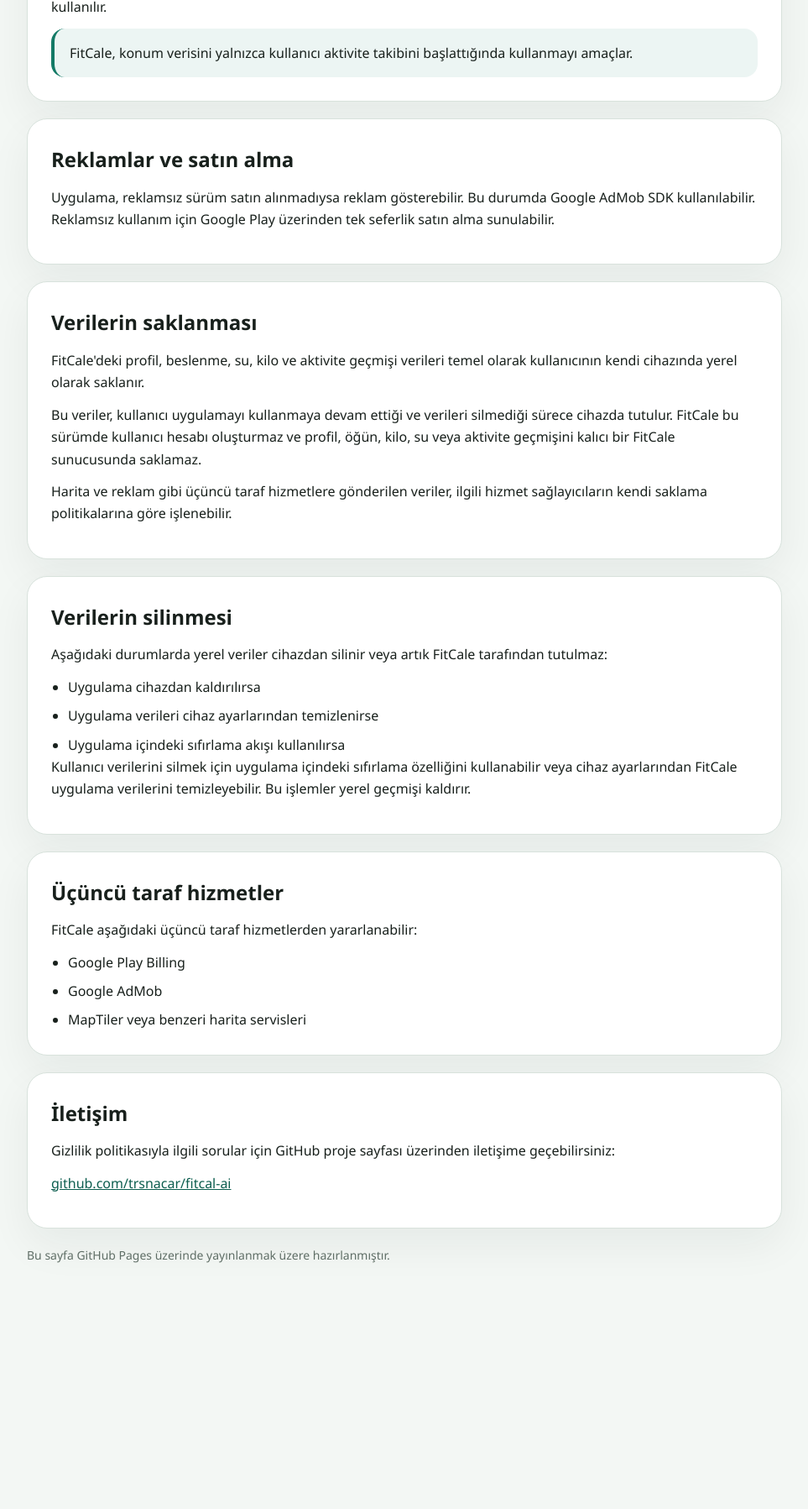
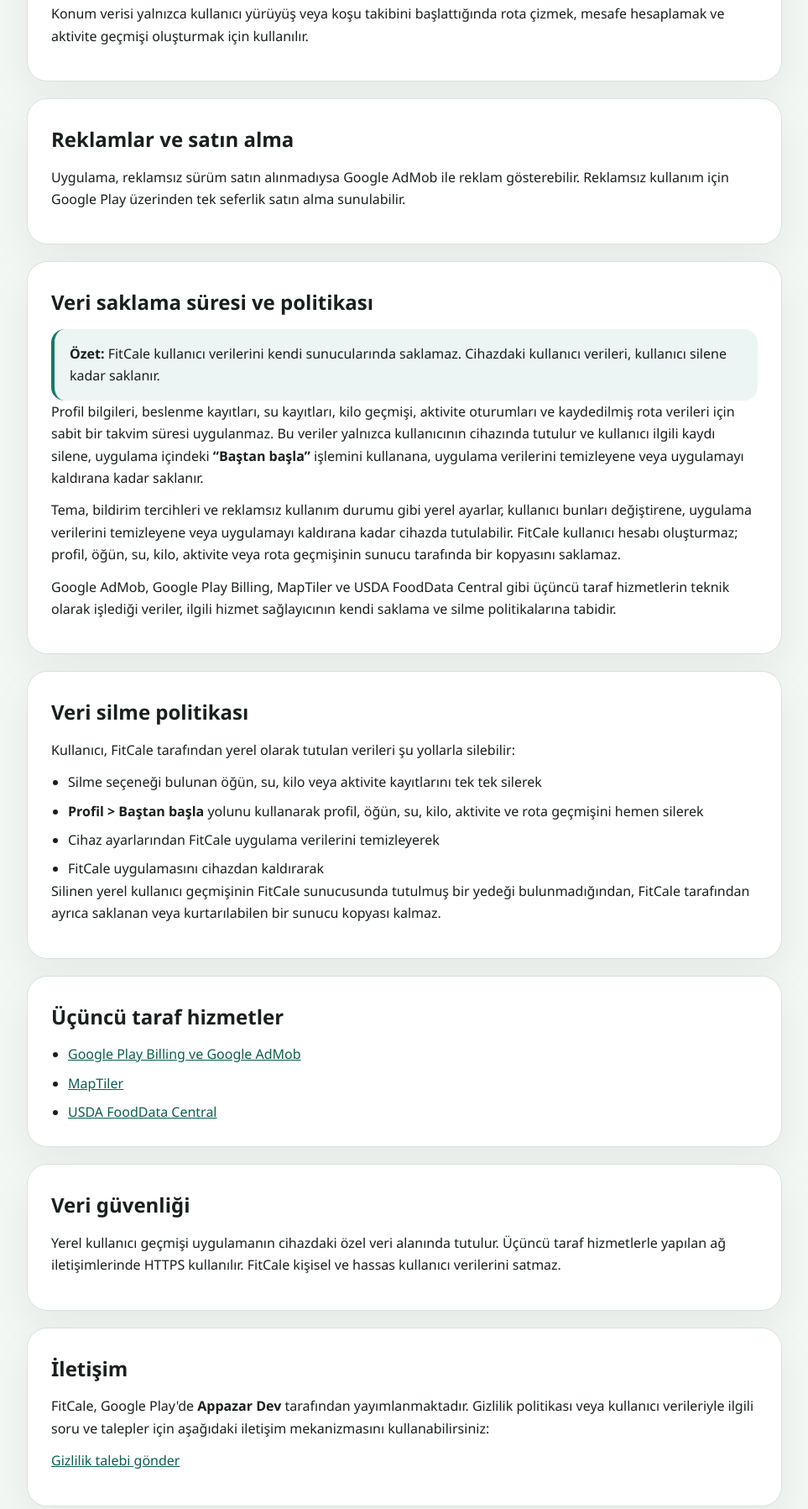
Before and after one commit to trsnacar/fitcale-privacy, a plain HTML site: page privacy-policy.html in a window 1280 px wide. Shown: the part 808-2605 px from the top of the page at 84% size, without its empty margins (158-1121 px from the left). Before the commit the page ends 2378 px from the top, so only its background shows below. Drawn offline with Linux system fonts and the light colour scheme.

Commit message:
Make data retention and deletion policy explicit

```diff
--- a/privacy-policy.html
+++ b/privacy-policy.html
@@ -20,128 +20,36 @@
         --brand-strong: #0d5e4f;
       }
 
-      * {
-        box-sizing: border-box;
-      }
+      * { box-sizing: border-box; }
 
       body {
         margin: 0;
         font-family: "Segoe UI", Arial, sans-serif;
-        background:
-          radial-gradient(circle at top, rgba(20, 122, 102, 0.08), transparent 32rem),
-          var(--bg);
+        background: radial-gradient(circle at top, rgba(20, 122, 102, 0.08), transparent 32rem), var(--bg);
         color: var(--text);
         line-height: 1.65;
       }
 
-      .wrap {
-        width: min(900px, calc(100% - 32px));
-        margin: 0 auto;
-        padding: 48px 0 64px;
-      }
-
-      .hero,
-      .card {
-        background: var(--surface);
-        border: 1px solid var(--line);
-        border-radius: 24px;
-        box-shadow: 0 20px 50px rgba(24, 32, 28, 0.06);
-      }
-
-      .hero {
-        padding: 32px;
-        margin-bottom: 20px;
-      }
-
-      .badge {
-        display: inline-block;
-        padding: 8px 14px;
-        border-radius: 999px;
-        background: rgba(20, 122, 102, 0.12);
-        color: var(--brand-strong);
-        font-size: 14px;
-        font-weight: 700;
-        letter-spacing: 0.02em;
-      }
-
-      h1 {
-        margin: 18px 0 8px;
-        font-size: clamp(32px, 6vw, 48px);
-        line-height: 1.1;
-      }
-
-      .subtitle {
-        margin: 0;
-        max-width: 680px;
-        color: var(--muted);
-        font-size: 18px;
-      }
-
-      .meta {
-        margin-top: 18px;
-        color: var(--muted);
-        font-size: 14px;
-      }
-
-      .grid {
-        display: grid;
-        gap: 20px;
-      }
-
-      .card {
-        padding: 28px;
-      }
-
-      h2 {
-        margin: 0 0 12px;
-        font-size: 24px;
-      }
-
-      p {
-        margin: 0 0 12px;
-      }
-
-      ul {
-        margin: 0;
-        padding-left: 20px;
-      }
-
-      li + li {
-        margin-top: 8px;
-      }
-
-      .note {
-        padding: 16px 18px;
-        border-left: 4px solid var(--brand);
-        background: rgba(20, 122, 102, 0.08);
-        border-radius: 16px;
-      }
-
-      a {
-        color: var(--brand-strong);
-      }
-
-      footer {
-        margin-top: 20px;
-        color: var(--muted);
-        font-size: 14px;
-      }
+      .wrap { width: min(900px, calc(100% - 32px)); margin: 0 auto; padding: 48px 0 64px; }
+      .hero, .card { background: var(--surface); border: 1px solid var(--line); border-radius: 24px; box-shadow: 0 20px 50px rgba(24, 32, 28, 0.06); }
+      .hero { padding: 32px; margin-bottom: 20px; }
+      .badge { display: inline-block; padding: 8px 14px; border-radius: 999px; background: rgba(20, 122, 102, 0.12); color: var(--brand-strong); font-size: 14px; font-weight: 700; letter-spacing: 0.02em; }
+      h1 { margin: 18px 0 8px; font-size: clamp(32px, 6vw, 48px); line-height: 1.1; }
+      .subtitle { margin: 0; max-width: 680px; color: var(--muted); font-size: 18px; }
+      .meta { margin-top: 18px; color: var(--muted); font-size: 14px; }
+      .grid { display: grid; gap: 20px; }
+      .card { padding: 28px; }
+      h2 { margin: 0 0 12px; font-size: 24px; }
+      p { margin: 0 0 12px; }
+      ul { margin: 0; padding-left: 20px; }
+      li + li { margin-top: 8px; }
+      .note { padding: 16px 18px; border-left: 4px solid var(--brand); background: rgba(20, 122, 102, 0.08); border-radius: 16px; }
+      a { color: var(--brand-strong); }
+      footer { margin-top: 20px; color: var(--muted); font-size: 14px; }
 
       @media (max-width: 640px) {
-        .wrap {
-          width: min(100% - 20px, 900px);
-          padding: 20px 0 40px;
-        }
-
-        .hero,
-        .card {
-          border-radius: 20px;
-        }
-
-        .hero,
-        .card {
-          padding: 22px;
-        }
+        .wrap { width: min(100% - 20px, 900px); padding: 20px 0 40px; }
+        .hero, .card { border-radius: 20px; padding: 22px; }
       }
     </style>
   </head>
@@ -150,11 +58,8 @@
       <section class="hero">
         <span class="badge">FitCale</span>
         <h1>Gizlilik Politikası</h1>
-        <p class="subtitle">
-          Bu politika, FitCale uygulamasının kullanıcı verilerini nasıl topladığını, kullandığını ve
-          sakladığını açıklar.
-        </p>
-        <p class="meta">Son güncelleme: 8 Mayıs 2026</p>
+        <p class="subtitle">Bu politika, FitCale uygulamasının kullanıcı verilerini nasıl topladığını, kullandığını ve sakladığını açıklar.</p>
+        <p class="meta">Son güncelleme: 30 Haziran 2026</p>
       </section>
 
       <div class="grid">
@@ -162,90 +67,67 @@
           <h2>Toplanan veriler</h2>
           <p>FitCale, uygulamanın temel özelliklerini sunmak için aşağıdaki verileri işleyebilir:</p>
           <ul>
-            <li>Profil bilgileri: yaş, boy, kilo, hedef bilgileri</li>
+            <li>Profil bilgileri: ad, yaş, cinsiyet, boy, kilo ve hedef bilgileri</li>
             <li>Beslenme verileri: öğün kayıtları, kalori ve makro besin değerleri</li>
             <li>Su takibi ve kilo geçmişi</li>
             <li>Aktivite verileri: yürüyüş, koşu, süre, mesafe, tempo, adım ve rota geçmişi</li>
+            <li>Yerel tercihler: tema ve bildirim ayarları</li>
             <li>Satın alma durumu: reklamsız sürüm kilidini doğrulamak için Google Play satın alma bilgisi</li>
           </ul>
         </section>
 
         <section class="card">
           <h2>Konum verileri</h2>
-          <p>
-            Konum verisi yalnızca yürüyüş ve koşu takibini göstermek, mesafe hesaplamak ve rota geçmişi
-            oluşturmak için kullanılır.
-          </p>
-          <div class="note">
-            FitCale, konum verisini yalnızca kullanıcı aktivite takibini başlattığında kullanmayı amaçlar.
-          </div>
+          <p>Konum verisi yalnızca kullanıcı yürüyüş veya koşu takibini başlattığında rota çizmek, mesafe hesaplamak ve aktivite geçmişi oluşturmak için kullanılır.</p>
         </section>
 
         <section class="card">
           <h2>Reklamlar ve satın alma</h2>
-          <p>
-            Uygulama, reklamsız sürüm satın alınmadıysa reklam gösterebilir. Bu durumda Google AdMob SDK
-            kullanılabilir. Reklamsız kullanım için Google Play üzerinden tek seferlik satın alma sunulabilir.
-          </p>
+          <p>Uygulama, reklamsız sürüm satın alınmadıysa Google AdMob ile reklam gösterebilir. Reklamsız kullanım için Google Play üzerinden tek seferlik satın alma sunulabilir.</p>
         </section>
 
-        <section class="card">
-          <h2>Verilerin saklanması</h2>
-          <p>
-            FitCale'deki profil, beslenme, su, kilo ve aktivite geçmişi verileri temel olarak kullanıcının
-            kendi cihazında yerel olarak saklanır.
-          </p>
-          <p>
-            Bu veriler, kullanıcı uygulamayı kullanmaya devam ettiği ve verileri silmediği sürece cihazda
-            tutulur. FitCale bu sürümde kullanıcı hesabı oluşturmaz ve profil, öğün, kilo, su veya aktivite
-            geçmişini kalıcı bir FitCale sunucusunda saklamaz.
-          </p>
-          <p>
-            Harita ve reklam gibi üçüncü taraf hizmetlere gönderilen veriler, ilgili hizmet sağlayıcıların
-            kendi saklama politikalarına göre işlenebilir.
-          </p>
+        <section class="card" id="veri-saklama">
+          <h2>Veri saklama süresi ve politikası</h2>
+          <div class="note"><strong>Özet:</strong> FitCale kullanıcı verilerini kendi sunucularında saklamaz. Cihazdaki kullanıcı verileri, kullanıcı silene kadar saklanır.</div>
+          <p>Profil bilgileri, beslenme kayıtları, su kayıtları, kilo geçmişi, aktivite oturumları ve kaydedilmiş rota verileri için sabit bir takvim süresi uygulanmaz. Bu veriler yalnızca kullanıcının cihazında tutulur ve kullanıcı ilgili kaydı silene, uygulama içindeki <strong>“Baştan başla”</strong> işlemini kullanana, uygulama verilerini temizleyene veya uygulamayı kaldırana kadar saklanır.</p>
+          <p>Tema, bildirim tercihleri ve reklamsız kullanım durumu gibi yerel ayarlar, kullanıcı bunları değiştirene, uygulama verilerini temizleyene veya uygulamayı kaldırana kadar cihazda tutulabilir. FitCale kullanıcı hesabı oluşturmaz; profil, öğün, su, kilo, aktivite veya rota geçmişinin sunucu tarafında bir kopyasını saklamaz.</p>
+          <p>Google AdMob, Google Play Billing, MapTiler ve USDA FoodData Central gibi üçüncü taraf hizmetlerin teknik olarak işlediği veriler, ilgili hizmet sağlayıcının kendi saklama ve silme politikalarına tabidir.</p>
         </section>
 
-        <section class="card">
-          <h2>Verilerin silinmesi</h2>
-          <p>Aşağıdaki durumlarda yerel veriler cihazdan silinir veya artık FitCale tarafından tutulmaz:</p>
+        <section class="card" id="veri-silme">
+          <h2>Veri silme politikası</h2>
+          <p>Kullanıcı, FitCale tarafından yerel olarak tutulan verileri şu yollarla silebilir:</p>
           <ul>
-            <li>Uygulama cihazdan kaldırılırsa</li>
-            <li>Uygulama verileri cihaz ayarlarından temizlenirse</li>
-            <li>Uygulama içindeki sıfırlama akışı kullanılırsa</li>
+            <li>Silme seçeneği bulunan öğün, su, kilo veya aktivite kayıtlarını tek tek silerek</li>
+            <li><strong>Profil &gt; Baştan başla</strong> yolunu kullanarak profil, öğün, su, kilo, aktivite ve rota geçmişini hemen silerek</li>
+            <li>Cihaz ayarlarından FitCale uygulama verilerini temizleyerek</li>
+            <li>FitCale uygulamasını cihazdan kaldırarak</li>
           </ul>
-          <p>
-            Kullanıcı verilerini silmek için uygulama içindeki sıfırlama özelliğini kullanabilir veya cihaz
-            ayarlarından FitCale uygulama verilerini temizleyebilir. Bu işlemler yerel geçmişi kaldırır.
-          </p>
+          <p>Silinen yerel kullanıcı geçmişinin FitCale sunucusunda tutulmuş bir yedeği bulunmadığından, FitCale tarafından ayrıca saklanan veya kurtarılabilen bir sunucu kopyası kalmaz.</p>
         </section>
 
         <section class="card">
           <h2>Üçüncü taraf hizmetler</h2>
-          <p>FitCale aşağıdaki üçüncü taraf hizmetlerden yararlanabilir:</p>
           <ul>
-            <li>Google Play Billing</li>
-            <li>Google AdMob</li>
-            <li>MapTiler veya benzeri harita servisleri</li>
+            <li><a href="https://policies.google.com/privacy" rel="noopener noreferrer">Google Play Billing ve Google AdMob</a></li>
+            <li><a href="https://www.maptiler.com/privacy-policy/" rel="noopener noreferrer">MapTiler</a></li>
+            <li><a href="https://www.usda.gov/privacy-policy" rel="noopener noreferrer">USDA FoodData Central</a></li>
           </ul>
         </section>
 
         <section class="card">
+          <h2>Veri güvenliği</h2>
+          <p>Yerel kullanıcı geçmişi uygulamanın cihazdaki özel veri alanında tutulur. Üçüncü taraf hizmetlerle yapılan ağ iletişimlerinde HTTPS kullanılır. FitCale kişisel ve hassas kullanıcı verilerini satmaz.</p>
+        </section>
+
+        <section class="card">
           <h2>İletişim</h2>
-          <p>
-            Gizlilik politikasıyla ilgili sorular için GitHub proje sayfası üzerinden iletişime geçebilirsiniz:
-          </p>
-          <p>
-            <a href="https://github.com/trsnacar/fitcal-ai" rel="noopener noreferrer">
-              github.com/trsnacar/fitcal-ai
-            </a>
-          </p>
+          <p>FitCale, Google Play'de <strong>Appazar Dev</strong> tarafından yayımlanmaktadır. Gizlilik politikası veya kullanıcı verileriyle ilgili soru ve talepler için aşağıdaki iletişim mekanizmasını kullanabilirsiniz:</p>
+          <p><a href="https://github.com/trsnacar/fitcal-ai/issues/new" rel="noopener noreferrer">Gizlilik talebi gönder</a></p>
         </section>
       </div>
 
-      <footer>
-        Bu sayfa GitHub Pages üzerinde yayınlanmak üzere hazırlanmıştır.
-      </footer>
+      <footer>© 2026 Appazar Dev · FitCale Gizlilik Politikası</footer>
     </main>
   </body>
 </html>
```
